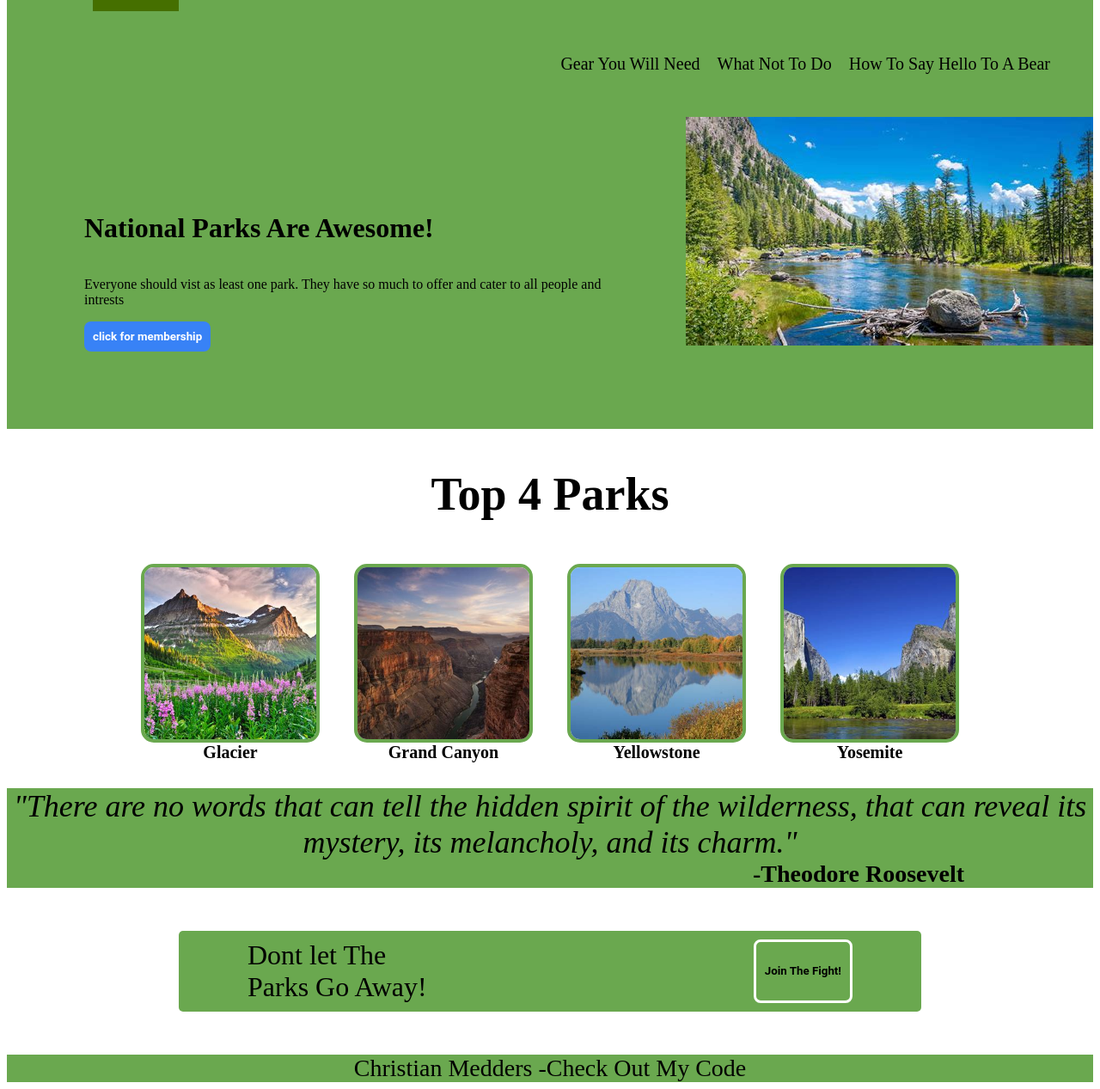
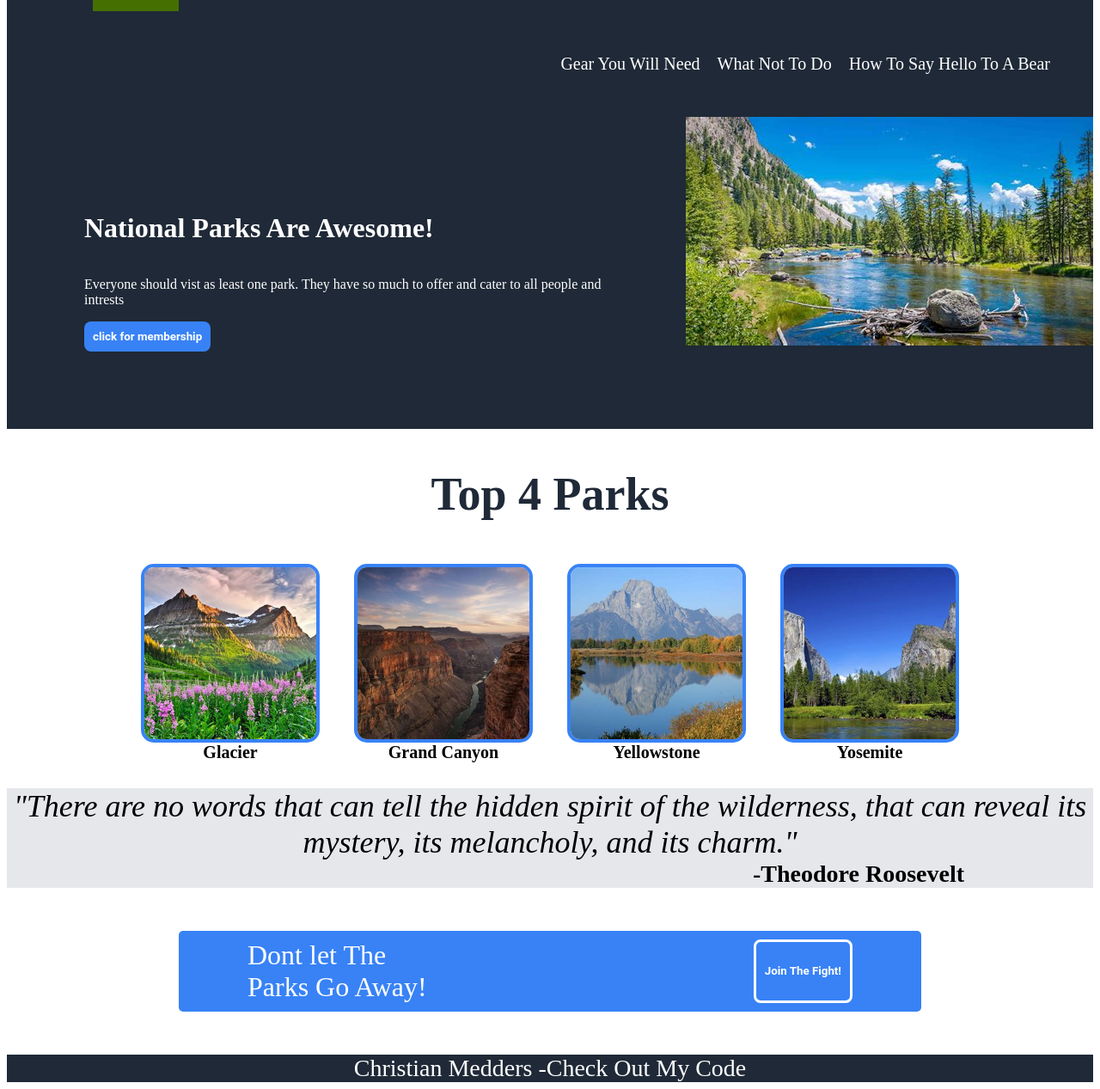
Before and after one commit to clmedders/odin-landing-page, a plain HTML site: page index.html in a window 1280 px wide. Shown: the part 120-1387 px from the top of the page at 86% size. Drawn offline with Linux system fonts and the light colour scheme.

Commit message:
udpated to match style sheet

```diff
--- a/style.css
+++ b/style.css
@@ -1,6 +1,6 @@
 .header {
   display: flex;
-  background-color: #6AA84F;
+  background-color: #1F2937;
   font: #F9FAF8;
 }
 /* navagation bar */
@@ -22,7 +22,7 @@
 
 .topLinks{
   font-size: 20px;
-  color: black;
+  color: white;
   display: flex;
   justify-content: right;
   gap: 20px;
@@ -35,7 +35,7 @@
   display: flex;
   flex-direction: row;
   /* align-content: flex-start; */
-  background-color: #6AA84F;
+  background-color: #1F2937;
   margin-left: auto;
   margin-right: auto;
   /* align-content: space-around; */
@@ -45,7 +45,7 @@
 .heroText {
   display: flex;
   flex-direction: column;
-  color: black;
+  color: white;
   word-wrap: normal;
   padding: 90px;
 }
@@ -96,6 +96,7 @@
   text-align: center;
   font-size: 36px;
   font: bold;
+  color: #1F2937;
 }
 
 .content{
@@ -120,7 +121,7 @@
   width: 200px;
   height: 200px;
   object-fit: cover;
-  border: 4px solid #6AA84F;
+  border: 4px solid #3882f6;
   border-radius: 15px;
   margin: 5px 20px 0px 20px;
   float: right;
@@ -130,7 +131,7 @@
 
 .quoteBox {
   display: flex;
-  background-color: #6AA84F;
+  background-color: #E5E7EB;
   flex-direction: column;
 }
 
@@ -151,7 +152,9 @@
 
 /* sign up box */
 .sign-up-box{
-  background-color: #6AA84F;
+  background-color: #3882f6;
+  color: white;
+
   margin: 50px 200px;
   padding: 10px 80px;
   display: flex;
@@ -163,6 +166,8 @@
 
 .action-text{
 font-size: 32px;
+color: white;
+
 }
 
 .sign-up-box button{
@@ -173,10 +178,10 @@ font-size: 32px;
   border-color: white;
   border-style: solid;
   border-width: 3px;
-  background: #6AA84F;
+  background: #3882f6;
   padding: 10px;
   border-radius: 8px;
-  color: black;
+  color: white;
   font-family: 'Roboto', arial;
   /* text-decoration: none; */
   font-weight: bold;
@@ -189,7 +194,8 @@ font-size: 32px;
 .footer {
   display: flex;
   font-size: 28px;
-  background-color: #6AA84F;
+  background-color: #1F2937;
   font: #F9FAF8;
+  color: white;
   justify-content: center;
 }
```
